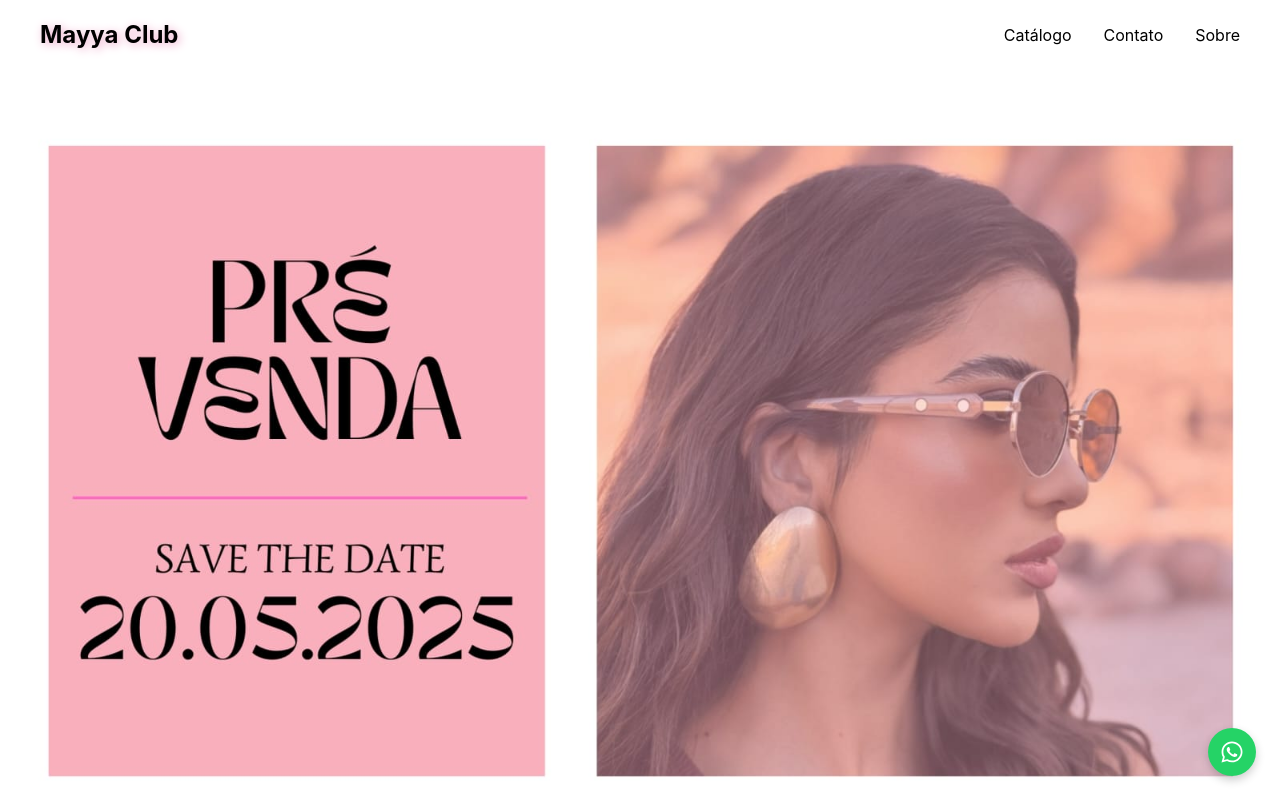
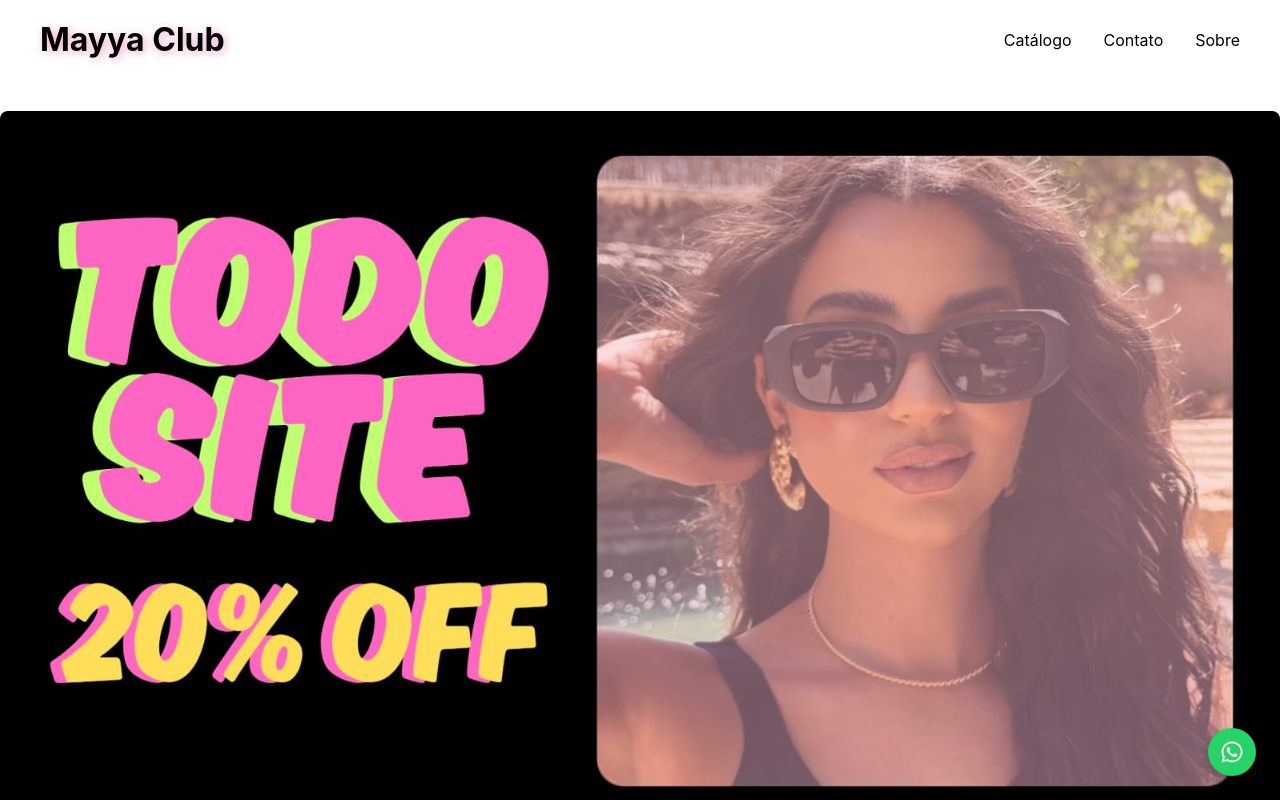
Before and after one commit to ViniVentura94/mayya-club, a React (Vite) app: page / in a window 1280 px wide. Shown: the top 800 px of the page. Built offline with nearby package versions, Linux system fonts and the light colour scheme.

Commit message:
Adicionado banner promoção e aplicado ao site. Atualizado tamanho da logo nas versões desktop e mobile.

```diff
--- a/src/components/Header/styles.ts
+++ b/src/components/Header/styles.ts
@@ -21,7 +21,7 @@ export const Container = styled.header`
 `
 
 export const Logo = styled(Link)`
-    font-size: 1.5rem;
+    font-size: 2rem;
     font-weight: bold;
     color: #000;
     text-shadow: 2px 2px 10px rgb(236, 164, 199);
@@ -32,6 +32,10 @@ export const Logo = styled(Link)`
         scale: 1.05;
         color: #FF71B5;
         transition: 0.7s ease-in-out;
+    }
+
+    @media (max-width: ${breakpoints.mobile}) {
+        font-size: 1.5rem;
     }
 
 `
--- a/src/pages/Home/index.tsx
+++ b/src/pages/Home/index.tsx
@@ -2,7 +2,7 @@
 import { Hero, Section } from './styles'
 import { SectionTitle } from '../../components/SectionTitle'
 import { ProductCarousel } from '../../components/ProductCarousel'
-import heroBackground from '../../assets/banners/BannerMayyaClub.jpg'
+import heroBackground from '../../assets/banners/BannerMayyaClub20Off.jpg'
 
 
 export function Home() {
@@ -10,7 +10,7 @@ export function Home() {
     return (
         <>
             <Hero>
-                <img src={heroBackground} alt="Pré-venda Mayya Club - Save the Date 20.05.2025" />
+                <img src={heroBackground} alt="Promoção Mayya Club - Todo site 20%OFF" />
             </Hero>
 
             <Section id="catalogo">
```
Also changed, not shown: src/assets/banners/BannerMayyaClub20Off.jpg (added).
